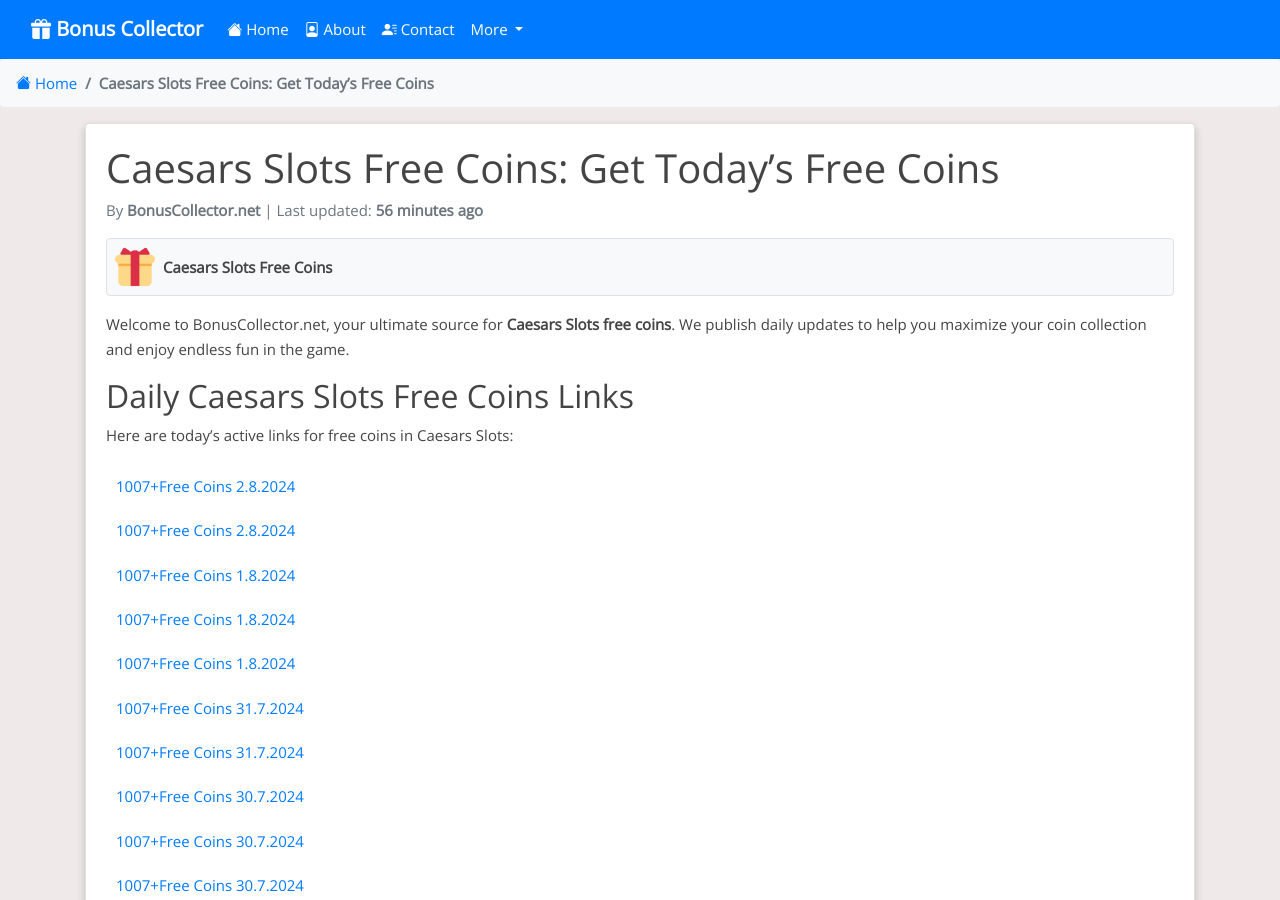
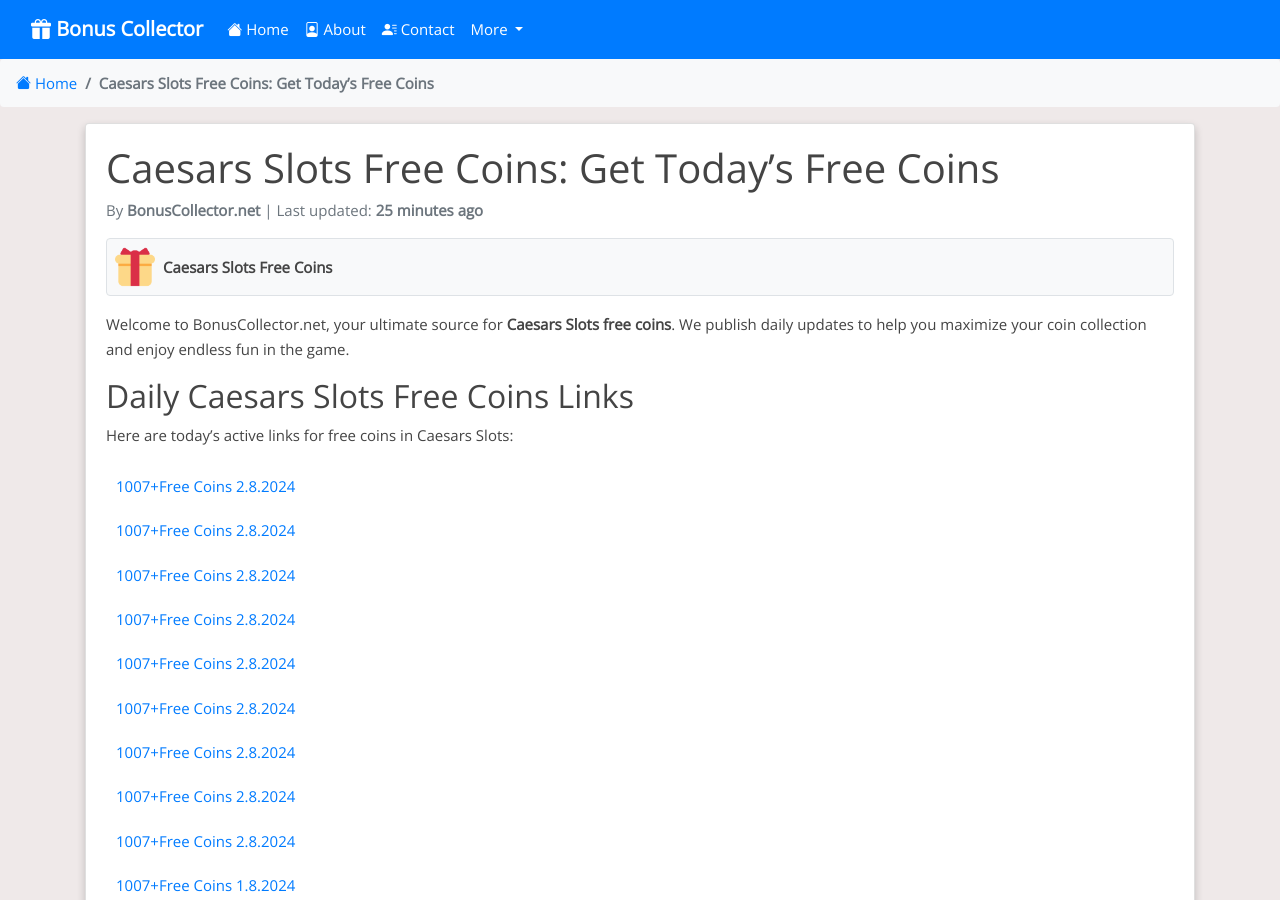
Before and after one commit to Prollad99/bs-net, a Jekyll site: the page built from _posts/2024-07-04-caesars-slots.md, in a window 1280 px wide and 900 px high. Built offline with Jekyll 4.4.1, drawn with Linux system fonts in a browser that asks for light colours; nearby versions of some CDN libraries; comment, search, counter and statistics services are not loaded; some of the changed text lies outside the part shown.

Commit message:
Update caesars-slots reward links and last modified date

```diff
--- a/_data/include_files.yml
+++ b/_data/include_files.yml
@@ -26,7 +26,7 @@
   last_modified: 2024-08-02 05:07:43
 
 caesars-slots.html:
-  last_modified: 2024-08-02 10:35:33
+  last_modified: 2024-08-02 11:06:31
 
 jackpot-world.html:
   last_modified: 2024-07-30 04:21:35
--- a/_includes/caesars-slots.html
+++ b/_includes/caesars-slots.html
@@ -1,4 +1,11 @@
 <html><body><div class="reward"><ul>
+<li><a href="https://caesarsgames.playtika.com/redirector/?coupon_token=1_3_1722337203541_ipkrpz27">1007+free coins 2.8.2024</a></li>
+<li><a href="https://caesarsgames.playtika.com/redirector/?coupon_token=1_3_1722470407321_s988xj52">1007+free coins 2.8.2024</a></li>
+<li><a href="https://caesarsgames.playtika.com/redirector/?coupon_token=1_3_1722423603439_slj47zx4">1007+free coins 2.8.2024</a></li>
+<li><a href="https://caesarsgames.playtika.com/redirector/?coupon_token=1_3_1722442611872_tjgg0k5n">1007+free coins 2.8.2024</a></li>
+<li><a href="https://caesarsgames.playtika.com/redirector/?coupon_token=1_3_1722428509966_arln4236">1007+free coins 2.8.2024</a></li>
+<li><a href="https://caesarsgames.playtika.com/redirector/?coupon_token=1_3_1722366476757_bdzwo8le">1007+free coins 2.8.2024</a></li>
+<li><a href="https://caesarsgames.playtika.com/redirector/?coupon_token=1_3_1722326794368_ujo7jwe7">1007+free coins 2.8.2024</a></li>
 <li><a href="https://d10x.co/CaesarsSlots/iZT7v">1007+free coins 2.8.2024</a></li>
 <li><a href="https://d10x.co/CaesarsSlots/dDbhn">1007+free coins 2.8.2024</a></li>
 <li><a href="https://d10x.co/CaesarsSlots/sg6ja">1007+free coins 1.8.2024</a></li>
```
Also changed, not shown: other parts of _includes/caesars-slots.html (+0 -7 lines), links-json/caesars-slots.json (+28 -28 lines).
